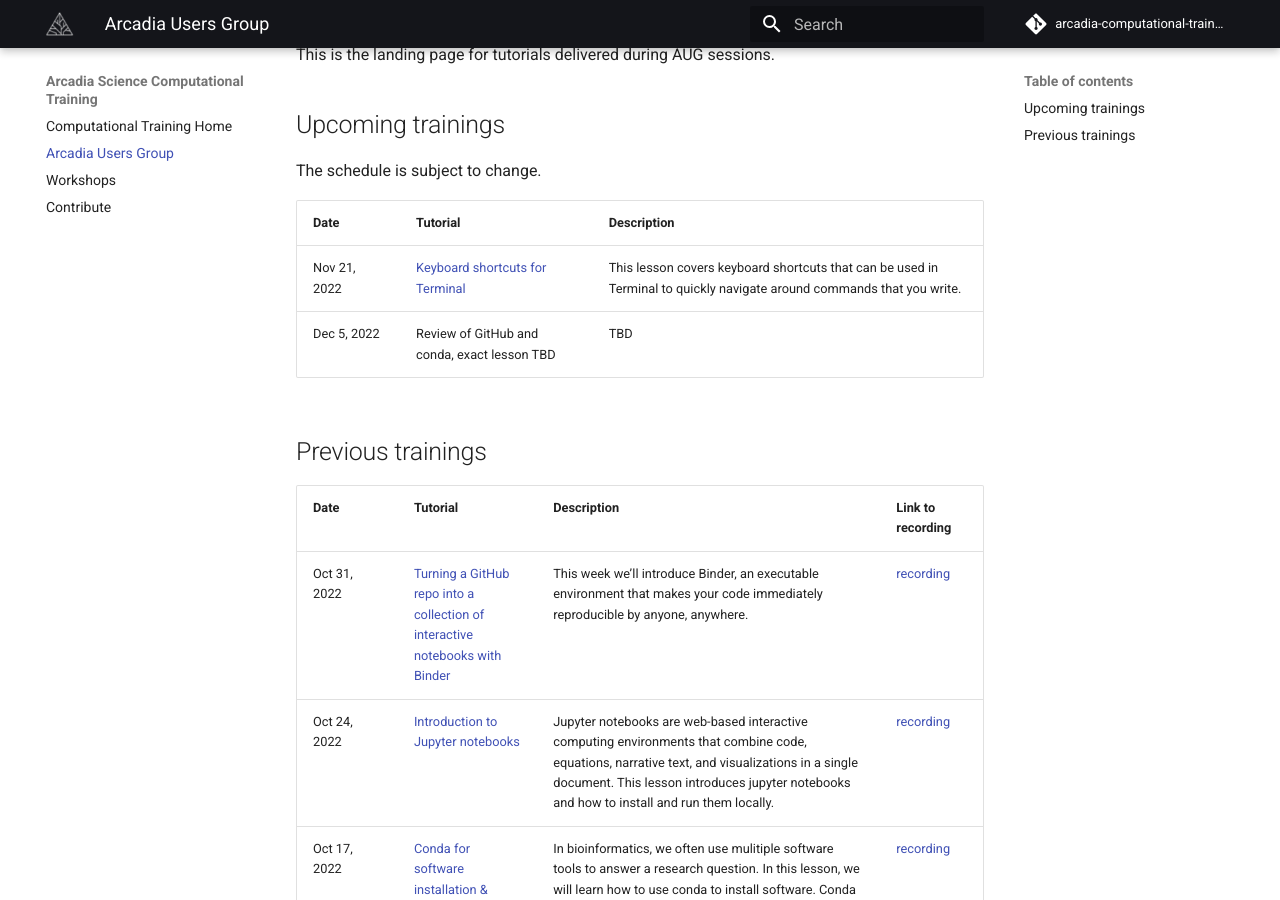
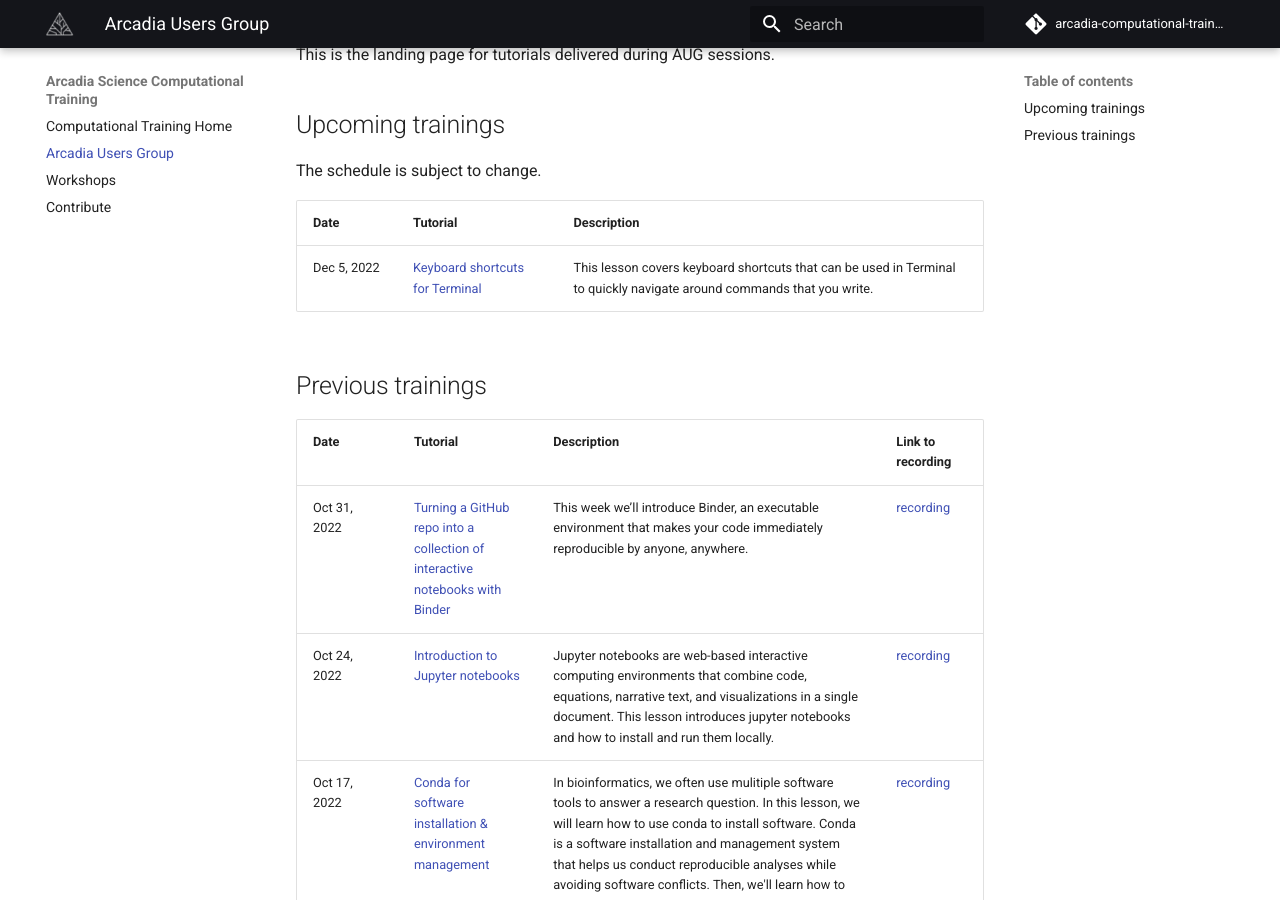
Before and after one commit to Arcadia-Science/arcadia-computational-training, an MkDocs documentation site: the page built from docs/arcadia-users-group/overview.md, in a window 1280 px wide and 900 px high, scrolled down 477 px. Built offline with MkDocs 1.6.1 and Material for MkDocs 9.7.7, drawn with Linux system fonts in a browser that asks for light colours; comment, search, counter and statistics services are not loaded.

Commit message:
mv date of keyboard shortcuts

```diff
--- a/docs/arcadia-users-group/overview.md
+++ b/docs/arcadia-users-group/overview.md
@@ -20,8 +20,7 @@ The schedule is subject to change.
 
 | Date         | Tutorial                                                                       | Description                                                                                                                                                                                                                                                                                                                                                                    |
 | ------------ | ------------------------------------------------------------------------------ | ------------------------------------------------------------------------------------------------------------------------------------------------------------------------------------------------------------------------------------------------------------------------------------------------------------------------------------------------------------------------------ |
-| Nov 21, 2022 | [Keyboard shortcuts for Terminal](20221121-keyboard-shortcuts-terminal/lesson.md) | This lesson covers keyboard shortcuts that can be used in Terminal to quickly navigate around commands that you write.                                                                                                                                                                                                                                         |
-| Dec 5, 2022  | Review of GitHub and conda, exact lesson TBD | TBD |
+| Dec 5, 2022 | [Keyboard shortcuts for Terminal](20221121-keyboard-shortcuts-terminal/lesson.md) | This lesson covers keyboard shortcuts that can be used in Terminal to quickly navigate around commands that you write.                                                                                                                                                                                                                                         |
 
 ## Previous trainings
 
```
Also changed, not shown: docs/arcadia-users-group/20221205-keyboard-shortcuts-terminal/lesson.md (renamed from docs/arcadia-users-group/20221121-keyboard-shortcuts-terminal/lesson.md).
